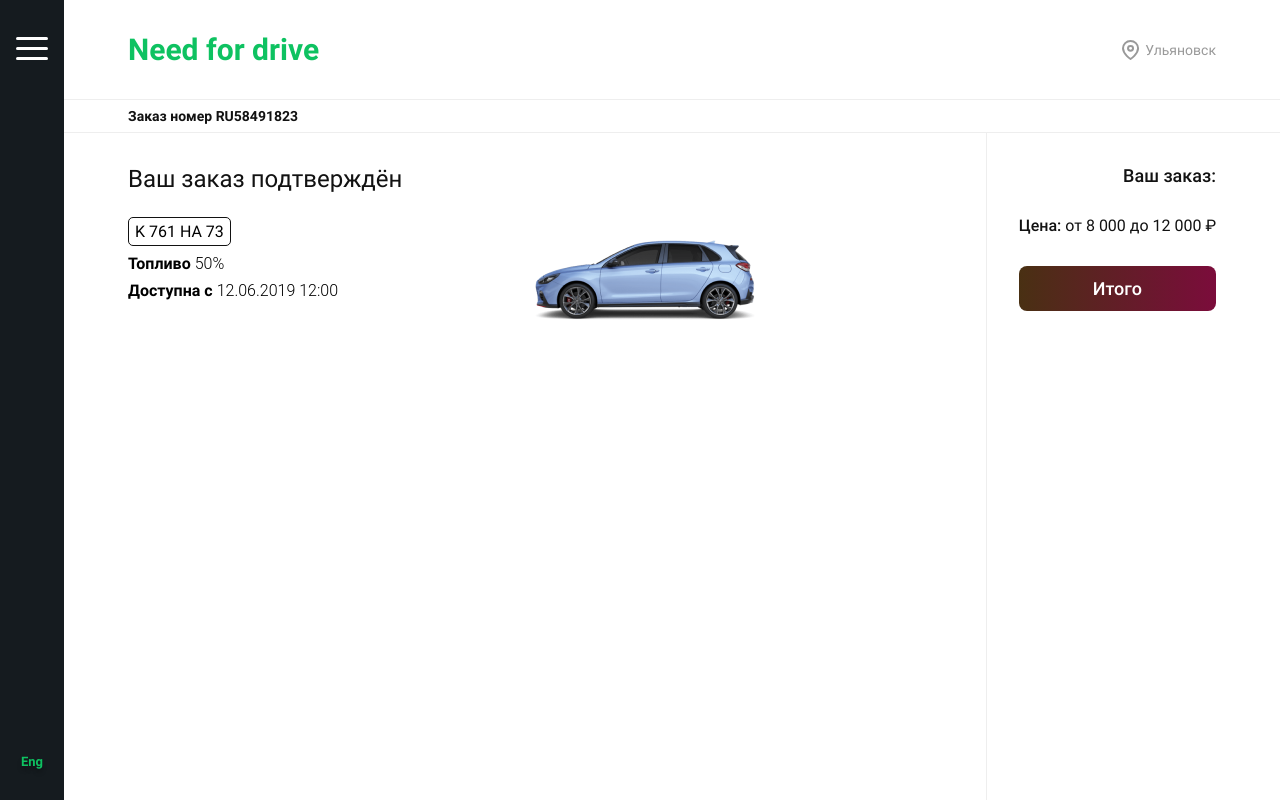
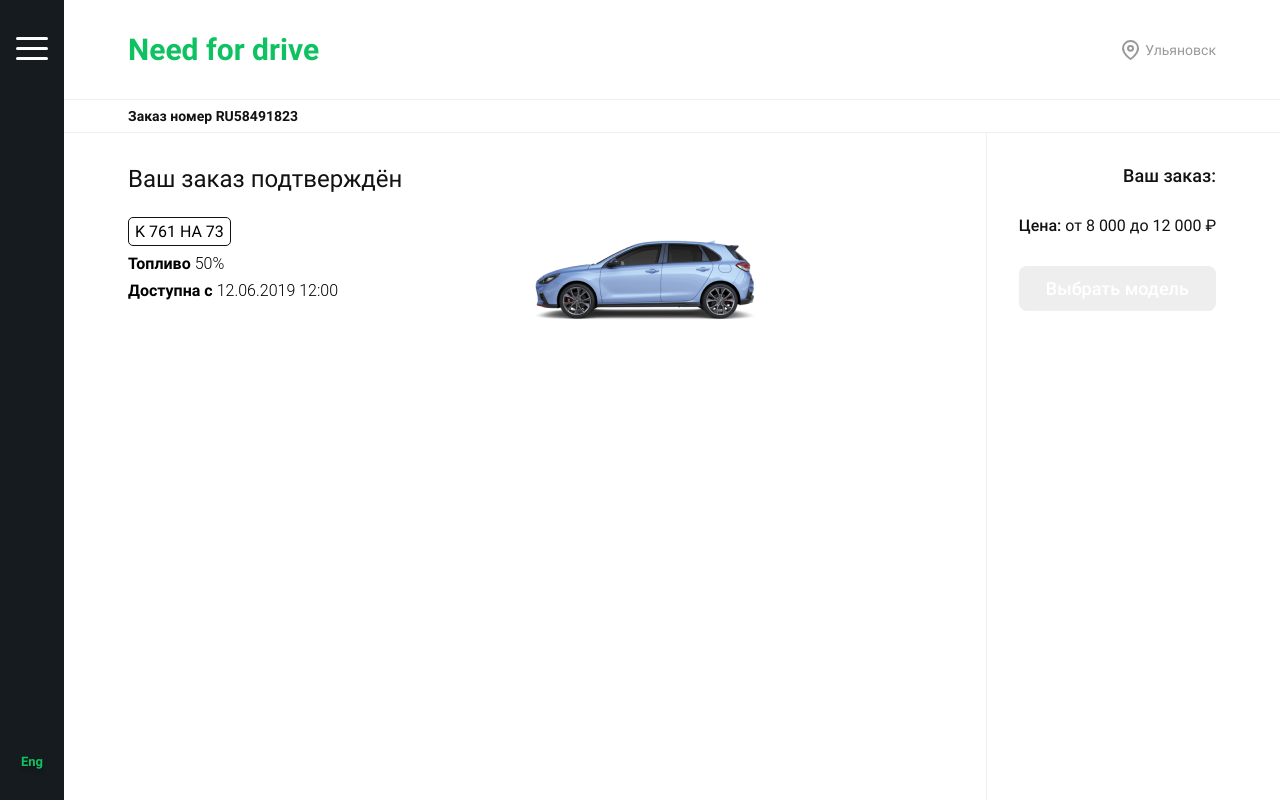
Before and after one commit to Ivan-Lebedev/carsharing-nfd, a React (Create React App) app: page /order/finished in a window 1280 px wide. Built offline with nearby package versions, Linux system fonts and the light colour scheme; a web font is replaced by a local one.

Commit message:
feat: datepicker placeholder, update status

```diff
--- a/src/components/OrderPage/OrderPage.js
+++ b/src/components/OrderPage/OrderPage.js
@@ -19,7 +19,7 @@ const OrderPage = ({ isFinished }) => {
     4: true,
   })
 
-  const [step, setStep] = useState(3)
+  const [step, setStep] = useState(1)
 
   const formik = useFormik({
     initialValues: {
--- a/src/components/OrderPage/Status/Status.js
+++ b/src/components/OrderPage/Status/Status.js
@@ -40,11 +40,20 @@ const Status = ({
   const isPlaceValid = () =>
     points.find((point) => point.address === formData.locationPlace)
 
+  const deltaTime = Math.abs(formData.dateTo - formData.dateFrom)
+  const deltaDays =
+    formData.dateTo !== '' && formData.dateFrom !== ''
+      ? Math.ceil(deltaTime / (1000 * 60 * 60 * 24))
+      : 0
+
   const isButtonDisabled = () => {
     if (step === 1 && !isPlaceValid()) {
       return true
     }
     if (step === 2 && formData.model === '') {
+      return true
+    }
+    if (step === 3 && deltaDays === 0) {
       return true
     }
     return false
@@ -103,9 +112,7 @@ const Status = ({
         <div className='status__item'>
           <div className='status__item-title'>Длительность аренды</div>
           <div className='status__item-dash'></div>
-          <div className='status__item-value'>
-            {formData.dateFrom} {formData.dateTo}
-          </div>
+          <div className='status__item-value'>{deltaDays} д</div>
         </div>
       )}
       {!stepDisabled[3] && (
--- a/src/components/common/Forms/Forms.js
+++ b/src/components/common/Forms/Forms.js
@@ -83,6 +83,7 @@ export const InputDate = ({ items, formik }) => {
           endDate={formik.values.dateTo}
           maxDate={formik.values.dateTo}
           className='text__input-value'
+          placeholderText={items[0].placeholder}
         />
         <button className='text__input-cancel'>
           <CrossIcon />
@@ -100,6 +101,7 @@ export const InputDate = ({ items, formik }) => {
           endDate={formik.values.dateTo}
           minDate={formik.values.dateFrom}
           className='text__input-value'
+          placeholderText={items[1].placeholder}
         />
         <button className='text__input-cancel'>
           <CrossIcon />
```
